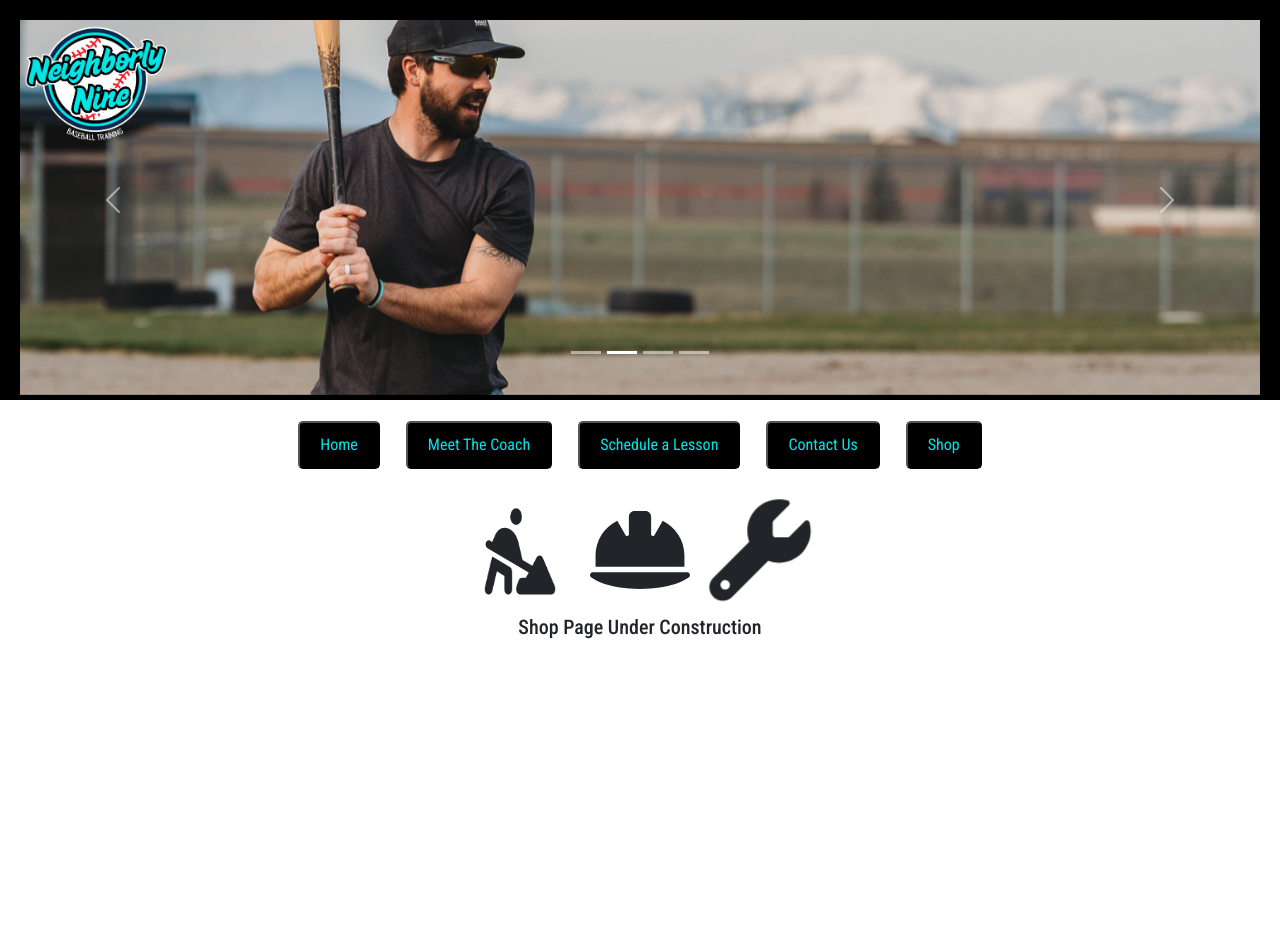
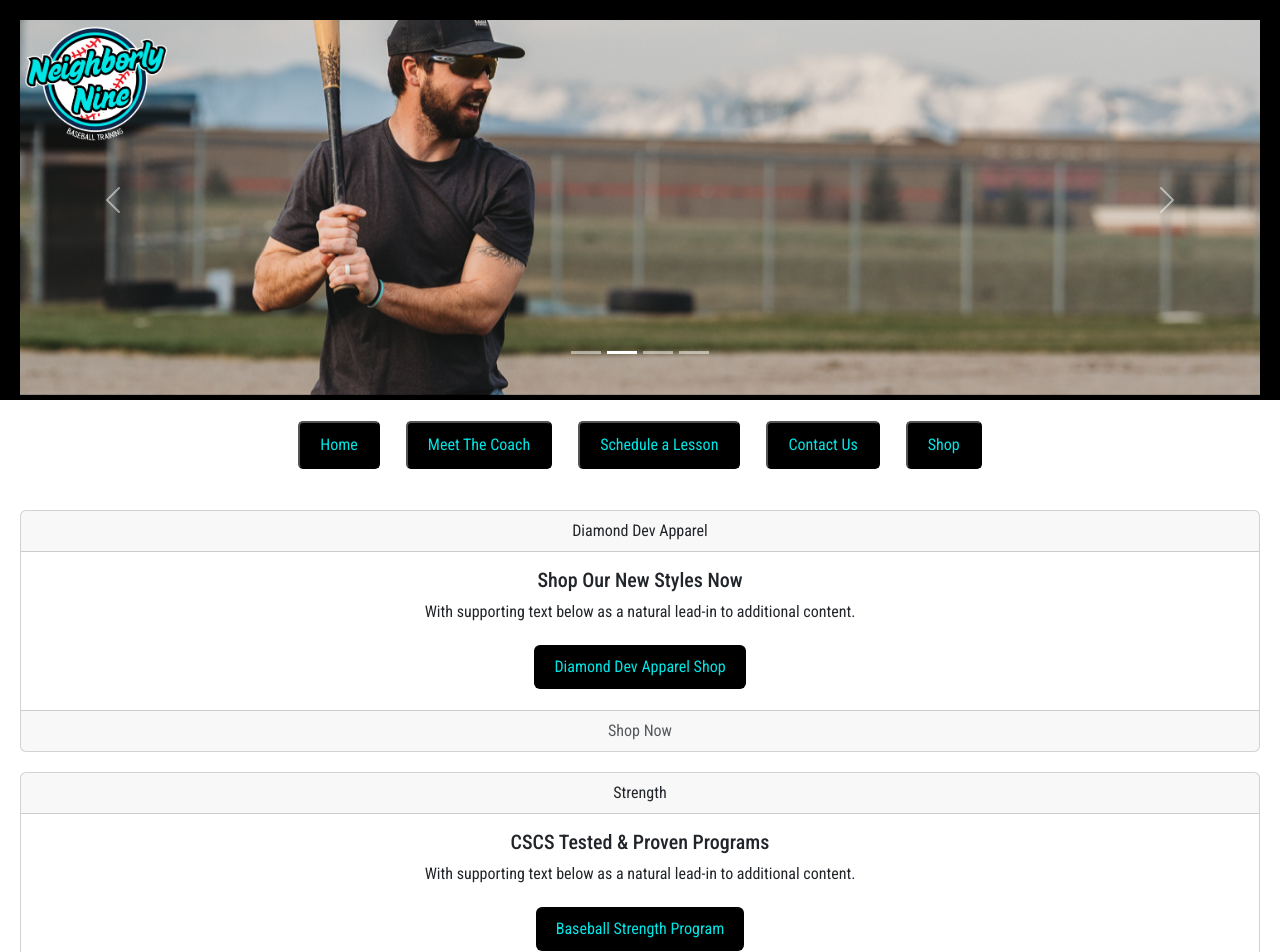
Before and after one commit to bneighbs6/baseball-site, a React (Create React App) app: page /shop in a window 1280 px wide. Shown: the top 952 px of the page. Before the commit the page ends 800 px from the top, so only its background shows below. Built offline with nearby package versions, Linux system fonts and the light colour scheme; the HTML template or start-up script is replaced by a standard one; a web font is replaced by a local one.

Commit message:
Style ShopPage with Cards for different items

```diff
--- a/src/Components/Pages/ShopPage.jsx
+++ b/src/Components/Pages/ShopPage.jsx
@@ -1,4 +1,6 @@
 import React from "react";
+import { Card, Button } from "react-bootstrap";
+import { Link } from "react-router-dom";
 import { FontAwesomeIcon } from "@fortawesome/react-fontawesome";
 import {
   faHelmetSafety,
@@ -12,22 +14,40 @@ import Footer from "../Footer";
 function ShopPage() {
   return (
     <div className="shop-page">
-      <FontAwesomeIcon
-        icon={faPersonDigging}
-        className="construction-icon fa-flip"
-        style={{ "--fa-animation-duration": "3s" }}
-      />
-      <FontAwesomeIcon
-        icon={faHelmetSafety}
-        className="construction-icon fa-bounce"
-        style={{ "--fa-animation-duration": "3s" }}
-      />
-      <FontAwesomeIcon
-        icon={faWrench}
-        className="construction-icon fa-beat"
-        style={{ "--fa-animation-duration": "3s" }}
-      />
-      <h5>Shop Page Under Construction</h5>
+      <div className="shop-apparel-card">
+        <Card className="text-center">
+          <Card.Header>Diamond Dev Apparel</Card.Header>
+          <Card.Body>
+            <Card.Title>Shop Our New Styles Now</Card.Title>
+            <Card.Text>
+              With supporting text below as a natural lead-in to additional
+              content.
+            </Card.Text>
+            <Link to="https://diamond-dev-apparel.printify.me/" target="_blank">
+              <Button className="shop-apparel-btn">
+                Diamond Dev Apparel Shop
+              </Button>
+            </Link>
+          </Card.Body>
+          <Card.Footer className="text-muted">Shop Now</Card.Footer>
+        </Card>
+      </div>
+      <div className="shop-strength-training-card">
+        <Card className="text-center">
+          <Card.Header>Strength</Card.Header>
+          <Card.Body>
+            <Card.Title>CSCS Tested & Proven Programs</Card.Title>
+            <Card.Text>
+              With supporting text below as a natural lead-in to additional
+              content.
+            </Card.Text>
+            <Button className="shop-strength-training-btn">
+              Baseball Strength Program
+            </Button>
+          </Card.Body>
+          <Card.Footer className="text-muted">Shop Now</Card.Footer>
+        </Card>
+      </div>
     </div>
   );
 }
--- a/src/index.css
+++ b/src/index.css
@@ -24,13 +24,17 @@ header {
   padding: 20px;
 }
 
-.submit-btn, .lesson-btn {
+.submit-btn, .lesson-btn, .shop-apparel-btn, .shop-strength-training-btn {
   background-color: black;
   color: #00e6e6;
   border: none;
   text-align: center;
   margin: 5px;
   padding: 10px 20px;
+}
+
+.submit-btn:hover, .lesson-btn:hover, .shop-apparel-btn:hover, .shop-strength-training-btn:hover {
+  background-color: #323232;
 }
 
 .calendly {
@@ -139,6 +143,10 @@ header {
   border-radius: 5px;
 }
 
+.nav-btn:hover {
+  background-color: #323232;
+}
+
 /* Shop Page Construction Icons */
 
 .construction-icon {
@@ -147,3 +155,8 @@ header {
   margin: 5px;
   padding: 5px;
 }
+
+/* Shop Page CSS */
+.shop-apparel-card, .shop-strength-training-card {
+  margin: 20px;
+}
```
